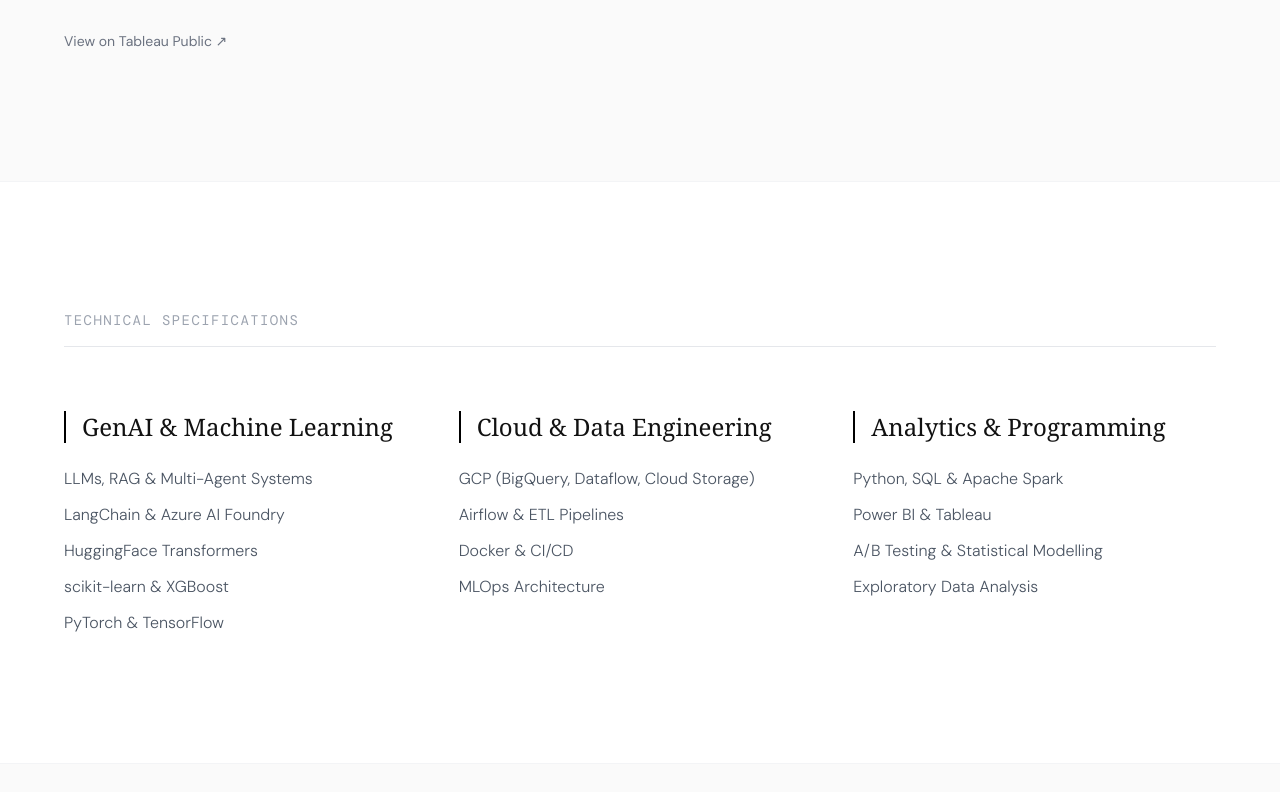
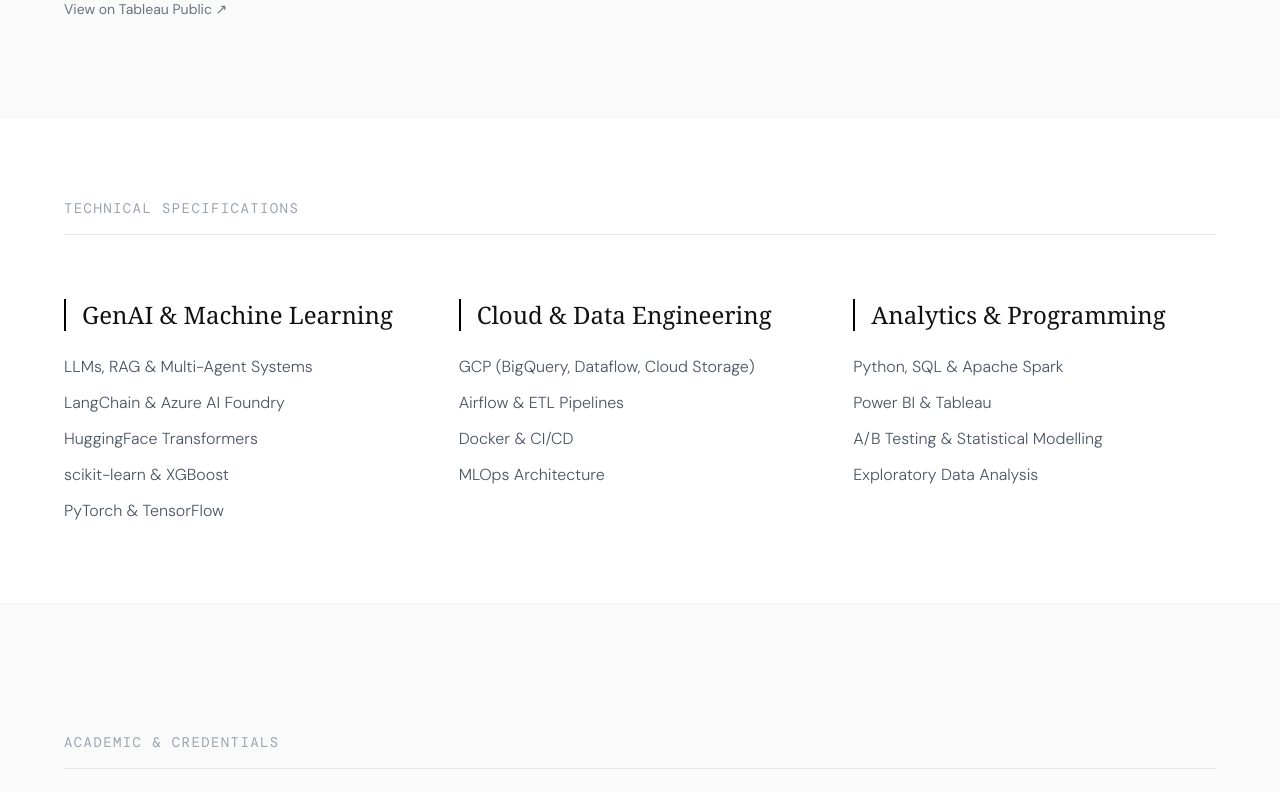
Before and after one commit to deepayans/portfolio, a Next.js app: page / in a window 1280 px wide. Shown: the part 4508-5300 px from the top of the page. Built offline with nearby package versions, Linux system fonts and the light colour scheme; a web font is replaced by a local one.

Commit message:
Adjust padding for projects and stack sections

```diff
--- a/app/page.tsx
+++ b/app/page.tsx
@@ -149,7 +149,7 @@
         </div>
       </section>
 
-      <section id="projects" className="py-16 md:py-32 px-6 md:px-16 max-w-7xl mx-auto">
+      <section id="projects" className="py-16 md:py-24 px-6 md:px-16 max-w-7xl mx-auto">
         <FadeIn>
           <h2 className="text-sm font-mono text-gray-400 uppercase tracking-widest mb-12 md:mb-16 border-b border-gray-200 pb-4">Applied Projects &amp; Hackathons</h2>
         </FadeIn>
@@ -279,7 +279,7 @@
         </div>
       </section>
 
-      <section id="stack" className="py-16 md:py-32 px-6 md:px-16 max-w-7xl mx-auto bg-white border-t border-gray-100">
+      <section id="stack" className="py-16 md:py-20 px-6 md:px-16 max-w-7xl mx-auto bg-white border-t border-gray-100">
         <FadeIn>
           <h2 className="text-sm font-mono text-gray-400 uppercase tracking-widest mb-12 md:mb-16 border-b border-gray-200 pb-4">Technical Specifications</h2>
         </FadeIn>
```
